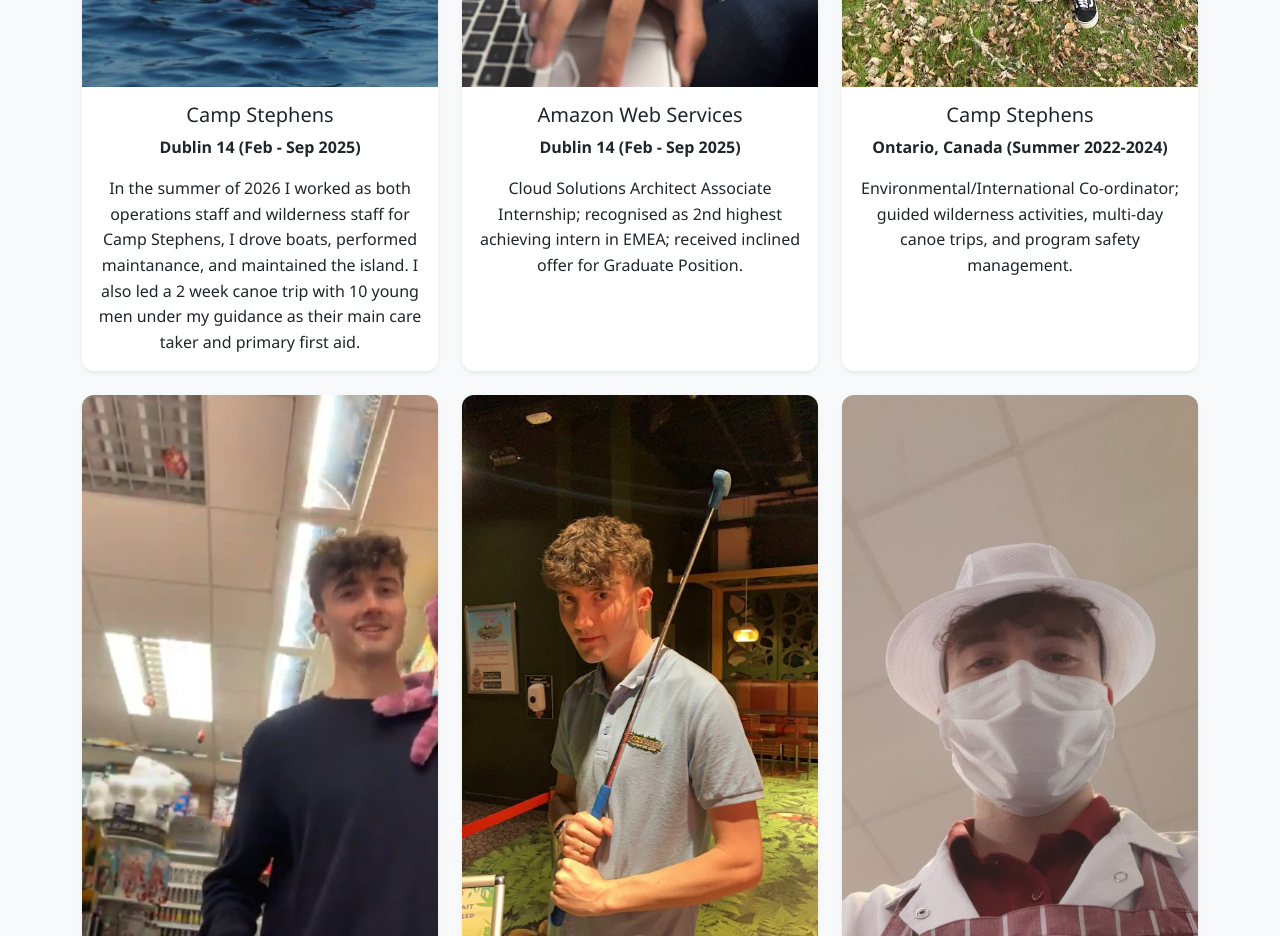
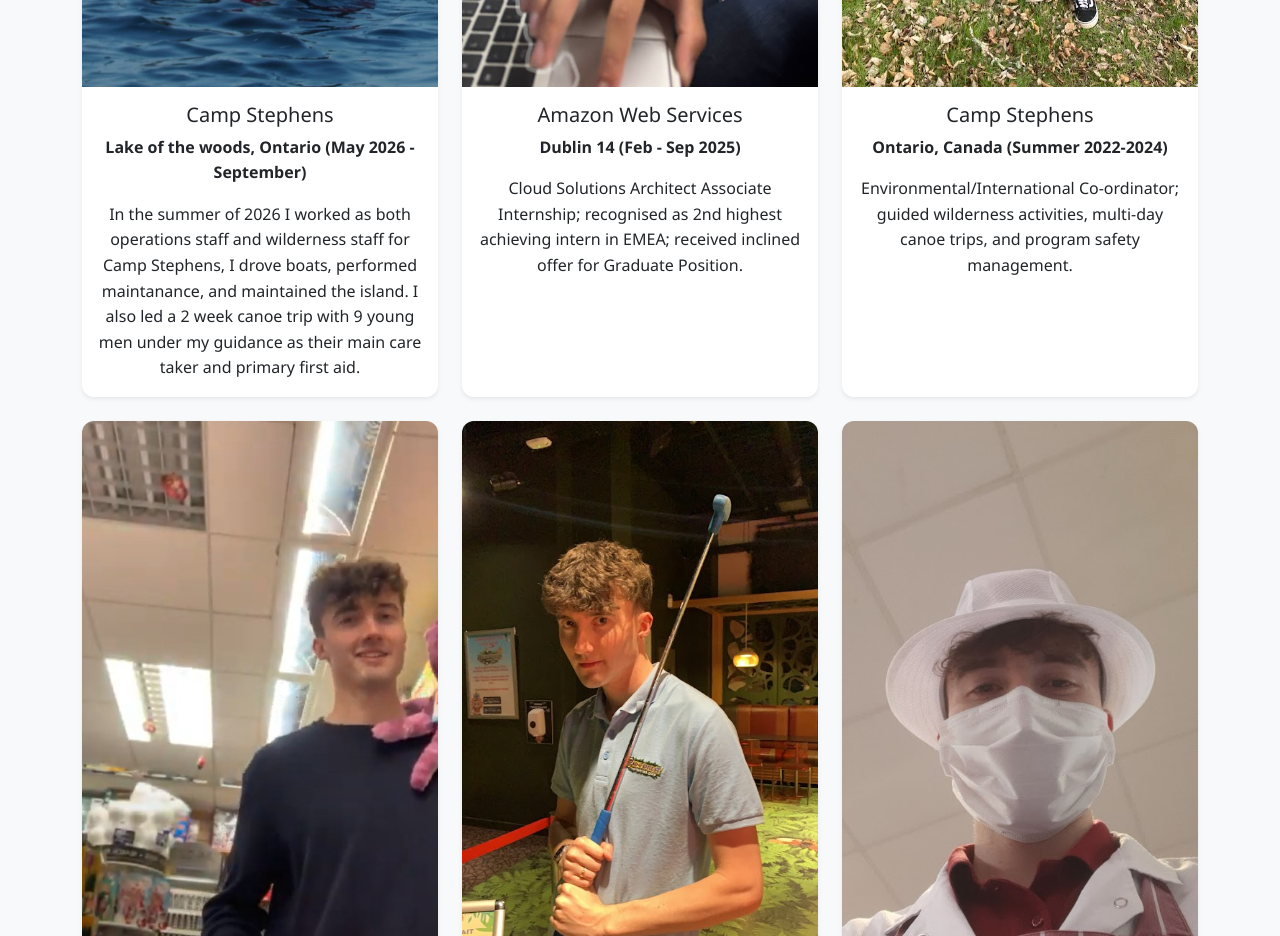
Before and after one commit to i2nerd4u/KarlMcDonnellPortfollio, a website: page index.html in a window 1280 px wide. Shown: the part 4960-5896 px from the top of the page. Drawn offline with nearby package versions, Linux system fonts and the light colour scheme.

Commit message:
updated again

```diff
--- a/index.html
+++ b/index.html
@@ -323,8 +323,8 @@
           <img src="images/CampStephensWilderness.png" class="card-img-top" alt="Wilderness Staff">
           <div class="card-body">
             <h5 class="card-title">Camp Stephens</h5>
-            <p class="card-text"><strong>Dublin 14 (Feb - Sep 2025)</strong></p>
-            <p class="card-text">In the summer of 2026 I worked as both operations staff and wilderness staff for Camp Stephens, I drove boats, performed maintanance, and maintained the island. I also led a 2 week canoe trip with 10 young men under my guidance as their main care taker and primary first aid. </p>
+            <p class="card-text"><strong>Lake of the woods, Ontario (May 2026 - September)</strong></p>
+            <p class="card-text">In the summer of 2026 I worked as both operations staff and wilderness staff for Camp Stephens, I drove boats, performed maintanance, and maintained the island. I also led a 2 week canoe trip with 9 young men under my guidance as their main care taker and primary first aid. </p>
           </div>
         </div>
       </div>
```
